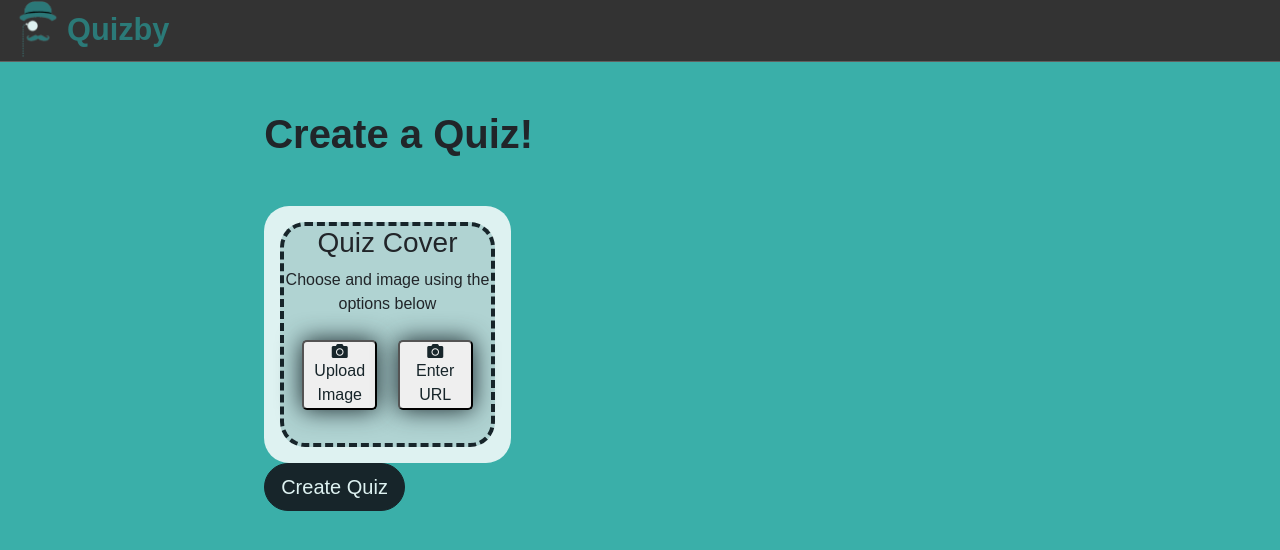
After one commit to vidban/Quizby, a Flask app: page /create in a window 1280 px wide. The commit adds this page. Shown: the top 550 px of the page. Run offline with Flask 2, Linux system fonts and the light colour scheme; parts of the project's set-up code (start-up, migrations or seed data) failed here and were passed over; some libraries are stand-ins or nearby versions.

Commit message:
Added create quiz page and started coding unsplash API

```diff
--- a/app.py
+++ b/app.py
@@ -1,10 +1,13 @@
 import os
+import requests
+
+from secrets import UNSPLASH_API_KEY, SECRET_KEY, CURR_USER_KEY, DATABASE_URL, UNSPLASH_API_URL
 
 from flask import Flask, session, g,  render_template, flash, session, redirect, request, json
 from flask_debugtoolbar import DebugToolbarExtension
 from sqlalchemy.exc import IntegrityError
 
-from forms import LoginForm, AddUserForm, AddQuestionForm, EditUserForm
+from forms import LoginForm, AddUserForm, AddQuestionForm, EditUserForm, CreateQuizForm
 from models import db, connect_db, User, Question, Answer
 from werkzeug.utils import secure_filename
 
@@ -14,13 +17,12 @@ app = Flask(__name__)
 
 # Get DB_URI from environ variable or,
 # if not set there, use development local db.
-app.config['SQLALCHEMY_DATABASE_URI'] = os.environ.get(
-    'DATABASE_URL', 'postgres://postgres:pgwebdev@localhost:5432/quizby')
+app.config['SQLALCHEMY_DATABASE_URI'] = DATABASE_URL or 'postgres:///quizby'
 
 
 app.config['SQLALCHEMY_TRACK_MODIFICATIONS'] = False
 app.config['DEBUG_TB_INTERCEPT_REDIRECTS'] = False
-app.config['SECRET_KEY'] = os.environ.get('SECRET_KEY', "it's a secret")
+app.config['SECRET_KEY'] = SECRET_KEY or "it's a secret"
 toolbar = DebugToolbarExtension(app)
 
 connect_db(app)
@@ -202,7 +204,6 @@ def questions():
 
     if not search:
         questions = Question.query.all()
-        print(f"**************{questions}")
     else:
         questions = Question.query.filter(
             Question.question.like(f"%{search}%")).all()
@@ -293,3 +294,28 @@ def delete_question(question_id):
     flash("Question deleted", "success")
 
     return redirect(f"/users/{g.user.id}/questions")
+
+############################################################################
+# Quizzes Routes
+
+
+@app.route('/create', methods=["GET", "POST"])
+def create():
+    """ Create a new quiz"""
+
+    form = CreateQuizForm()
+
+    return render_template("users/create.html", form=form)
+
+
+############################################################################
+# API Routes
+
+@app.route('/search/unsplash')
+def search_unsplash():
+    """ Search the unsplash API for images"""
+    query = request.args["image-query"]
+    res = requests.get(f"{UNSPLASH_API_URL}/search/photos/",
+                       params={'client_id': UNSPLASH_API_KEY, "query": query})
+    data = res.json()
+    img = data["results"][0]["urls"]["regular"]
--- a/forms.py
+++ b/forms.py
@@ -55,3 +55,10 @@ class AddQuestionForm(FlaskForm):
     answer_four = FormField(AnswerForm)
     text_answer = TextAreaField(
         'Answer', description='Enter the answer here...')
+
+
+class CreateQuizForm(FlaskForm):
+    """ Form for creating a quiz."""
+    image_url = StringField('Image URL')
+    title = StringField('Title', validators=[DataRequired()])
+    description = TextAreaField('Description')
--- a/static/stylesheets/style.css
+++ b/static/stylesheets/style.css
@@ -398,6 +398,40 @@ label[for=answer]{
   height: 200px;
 }
 
+/* ************ create ***************** */
+.create-image{
+  min-height: 250px;
+  background-color: #def2f1;
+  border-radius: 25px;
+}
+.create-image-inner{
+  min-height: 225px;
+  border: 4px dashed #17252a;
+  border-radius: 25px;
+  background-color: rgba(43, 120, 122, 0.25);
+  text-align: center;
+}
+
+.create-image-inner button{
+  display: inline-block;
+  max-width: 75px;
+  text-decoration: none;
+  color:#17252A;
+  box-shadow: 0px 0px 25px 0px #17252a;
+  border-radius: 5px;
+}
+
+.create-image-inner button i{
+  display: block;
+}
+
+.upload-image-modal .modal-body{
+  background-color: #def2f1;
+  color: #17252A;
+  border-radius: 10px;
+
+}
+/* ************ end ***************** */
 
 .hidden{
   display: none;
--- a/templates/base.html
+++ b/templates/base.html
@@ -30,7 +30,7 @@
         {% elif g.user%}
         {{ nav_link('home_dashboard','Dashboard')}}
         {{ nav_link('questions', 'Questions')}}
-        <li><a href="#">Create</a></li>
+        {{ nav_link('create', 'Create')}}
         <li><a href="#">Explore</a></li>
         <li class="dropdown">
           <a class="dropdown-toggle" href="#" id="navbarDropdown" role="button" data-bs-toggle="dropdown" aria-expanded="false">
@@ -62,6 +62,7 @@
   crossorigin="anonymous"></script>
 <script src="https://cdnjs.cloudflare.com/ajax/libs/jquery/3.5.1/jquery.min.js"></script>
 <script src="https://cdn.jsdelivr.net/npm/bootstrap@5.0.0-beta1/dist/js/bootstrap.bundle.min.js" integrity="sha384-ygbV9kiqUc6oa4msXn9868pTtWMgiQaeYH7/t7LECLbyPA2x65Kgf80OJFdroafW" crossorigin="anonymous"></script>
+<script src="https://cdn.jsdelivr.net/npm/axios/dist/axios.min.js"></script>
 <script src="/static/js/app.js"></script>
 </body>
 </html>
--- /dev/null
+++ b/templates/users/create.html
@@ -0,0 +1,69 @@
+{% extends 'base.html' %}
+
+{% block content %}
+<div class="create col col-sm-9 col-md-9 col-lg-7 m-auto mt-5">
+	<h1><b>Create a Quiz!</b></h1>
+	<form method="POST" id="create" class="create-quiz mt-5">
+		<div class="create-image col-3 col-md-4 col-lg-4 p-3">
+			<div class="create-image-inner text-center">
+				<h3>Quiz Cover</h3>
+				<p>Choose and image using the options below</p>
+				<button class="m-2" type=button data-bs-toggle="modal" data-bs-target="#uploadImage">
+					<i class="fas fa-camera"></i>
+					Upload Image
+				</button>
+				<button class="m-2" type=button data-bs-toggle="modal" data-bs-target="#enterURL">
+					<i class="fas fa-camera"></i>
+					Enter URL
+				</button>
+			</div>
+		</div>
+		<button class="btn btn-block btn-lg">Create Quiz</button>
+	  </form>
+</div>
+
+<!-- Upload Image Modal -->
+<div class="upload-image-modal modal fade" id="uploadImage" tabindex="-1" aria-labelledby="uploadImageLabel" aria-hidden="true">
+	<div class="modal-dialog modal-dialog-centered">
+	  <div class="modal-content">
+		<div class="modal-body">
+			<form action="/search/unsplash">
+				<div class="input-group">
+				  <input name="image-query" class="form-control" placeholder="Search for Images" id="search-image">
+				  <div class="input-group-append">
+					<div class="input-group-text">
+					  <button class="btn btn-default">
+						  <span class="fa fa-search"></span>
+						</button>
+					</div>
+				  </div>
+				</div>
+			</form>
+		</div>
+		<div class="text-center">
+			<h5>Images By:</h5>
+			<h4>Unsplash</h4>
+		</div>
+	  </div>
+	</div>
+  </div>
+
+<!-- Enter URL Modal -->
+<div class="modal fade" id="exampleModal" tabindex="-1" aria-labelledby="exampleModalLabel" aria-hidden="true">
+	<div class="modal-dialog">
+	  <div class="modal-content">
+		<div class="modal-header">
+		  <h5 class="modal-title" id="exampleModalLabel">Modal title</h5>
+		  <button type="button" class="btn-close" data-bs-dismiss="modal" aria-label="Close"></button>
+		</div>
+		<div class="modal-body">
+		  ...
+		</div>
+		<div class="modal-footer">
+		  <button type="button" class="btn btn-secondary" data-bs-dismiss="modal">Close</button>
+		  <button type="button" class="btn btn-primary">Save changes</button>
+		</div>
+	  </div>
+	</div>
+  </div>
+{% endblock%}
```
Also changed, not shown: 1 other file.
